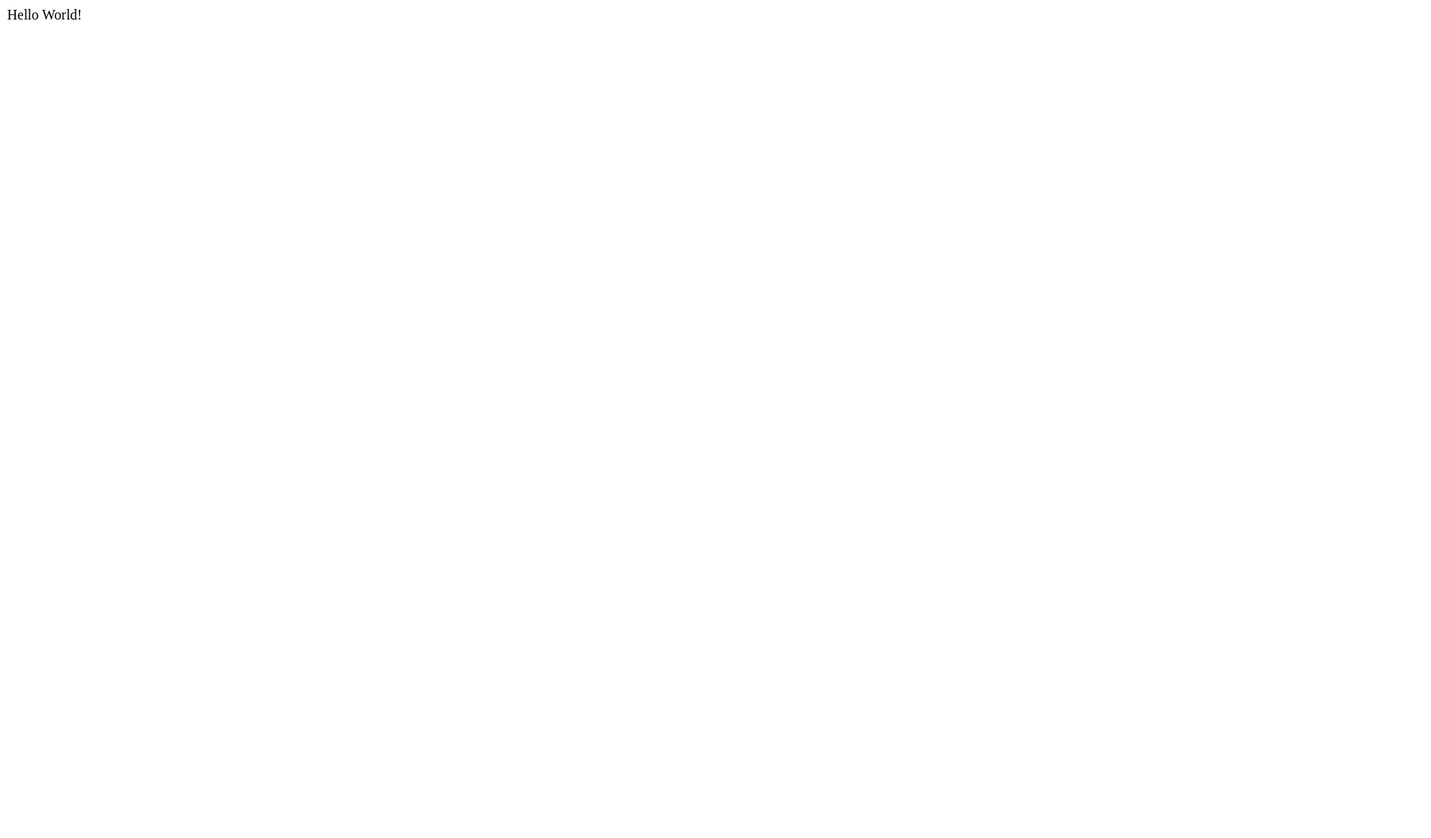
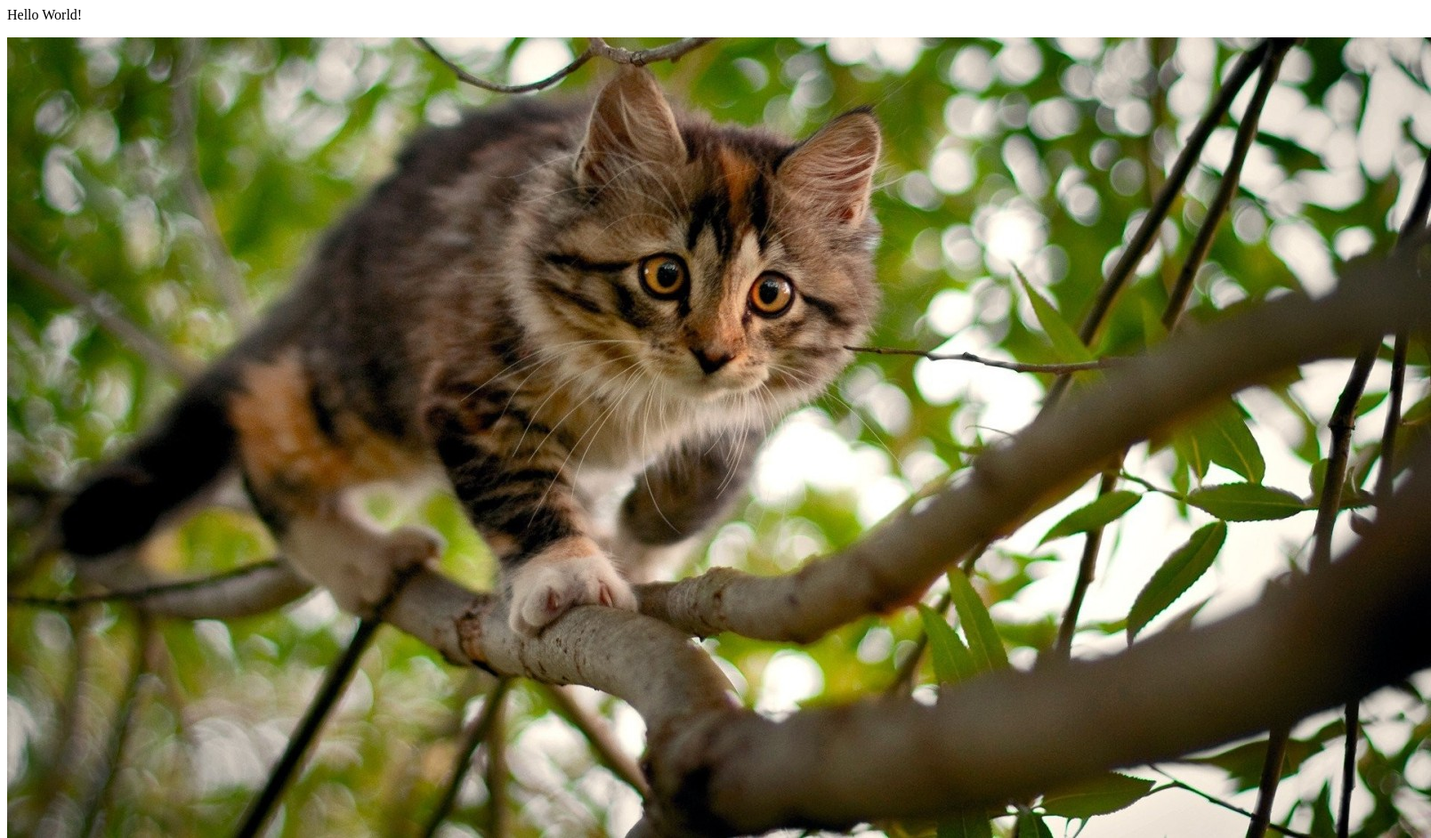
Before and after one commit to pypyl/test, a plain HTML site: page index.html in a window 1280 px wide. Shown: the whole page at 89% size, 1608 px wide, since content can reach past the window. Before the commit the page ends 800 px from the top, so only its background shows below. Drawn offline with Linux system fonts and the light colour scheme.

Commit message:
Add image

```diff
--- a/index.html
+++ b/index.html
@@ -1,8 +1,7 @@
 <html>
-<head>
 <title>Git 연습</title>
-</head>
 <body>
 <p>Hello World!</p>
+<img src="cats.jpg">
 </body>
 </html>
```
